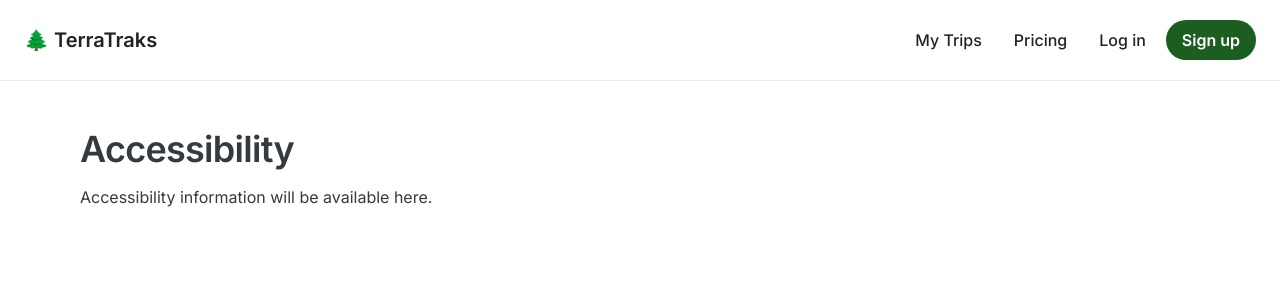
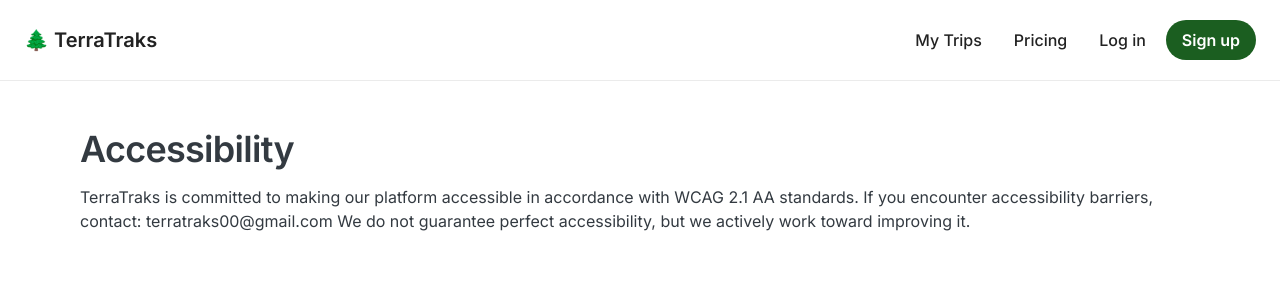
Before and after one commit to km354/TerraTraks-v1.1, a Next.js app: page /legal/accessibility in a window 1280 px wide. Shown: the top 300 px of the page. Built offline with nearby package versions, Linux system fonts and the light colour scheme.

Commit message:
Enhance accessibility information on the page
Updated accessibility information to include commitment to WCAG 2.1 AA standards and contact details.

```diff
--- a/src/app/legal/accessibility/page.tsx
+++ b/src/app/legal/accessibility/page.tsx
@@ -2,7 +2,11 @@ export default function AccessibilityPage() {
   return (
     <>
       <h1 className="text-3xl md:text-4xl font-semibold mb-4">Accessibility</h1>
-      <p>Accessibility information will be available here.</p>
+      <p>TerraTraks is committed to making our platform accessible in accordance with WCAG 2.1 AA standards. If you encounter accessibility barriers, contact:
+
+ terratraks00@gmail.com
+
+We do not guarantee perfect accessibility, but we actively work toward improving it.</p>
     </>
   );
 }
```
